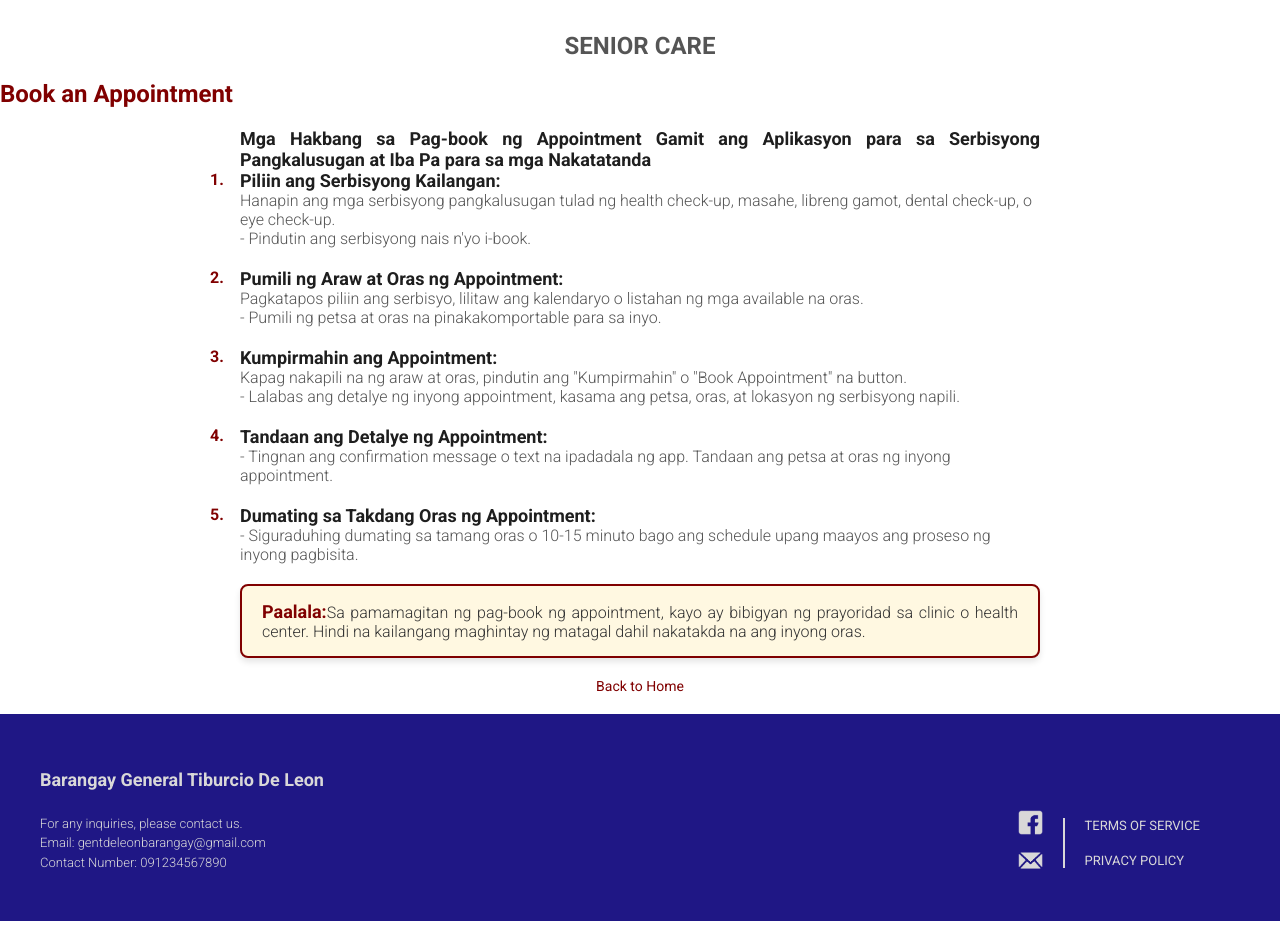
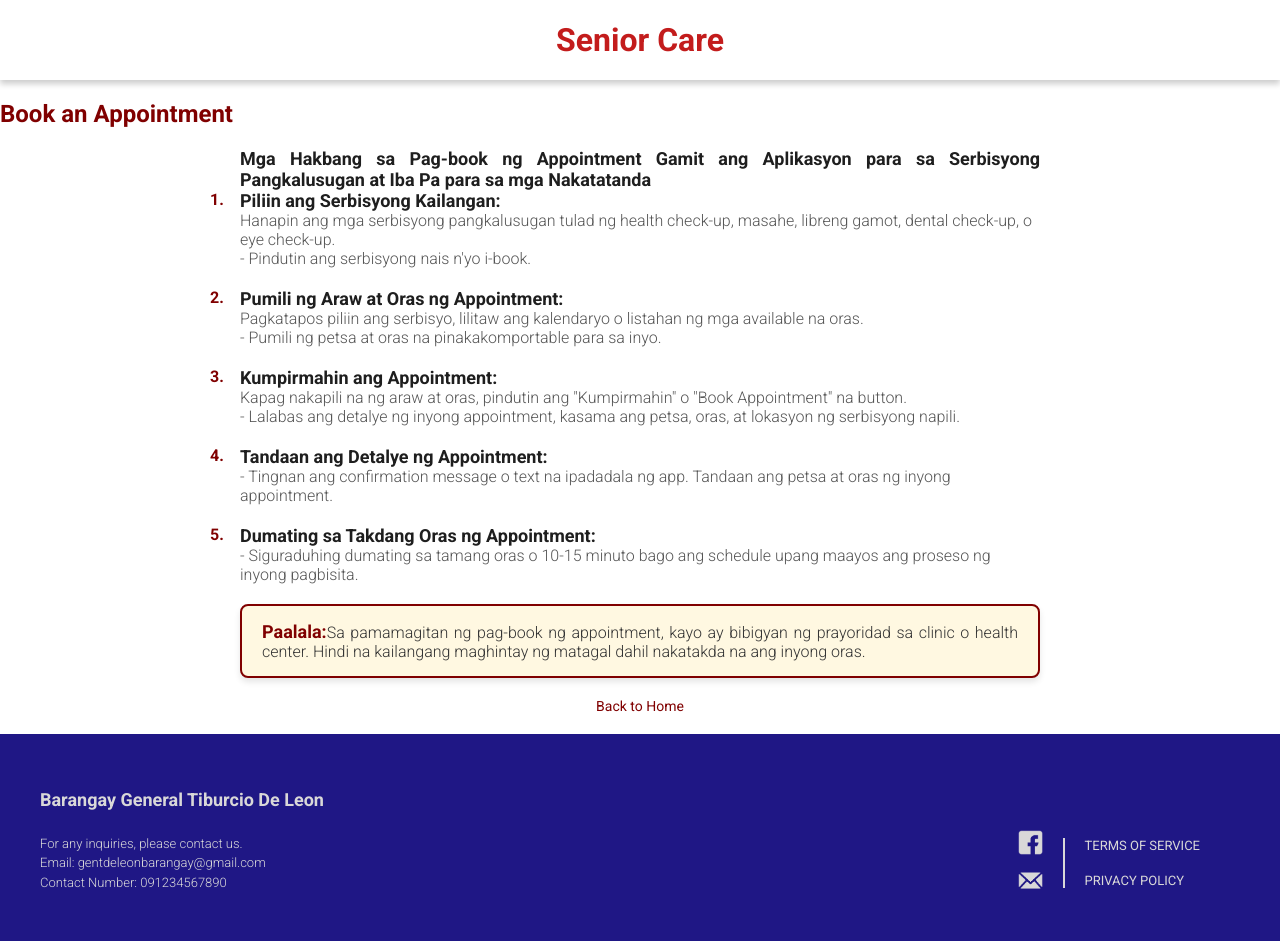
Before and after one commit to Gothboi26/SeniorWEb, a React (Create React App) app in the folder companion/: page /senior-care in a window 1280 px wide. Built offline with nearby package versions, Linux system fonts and the light colour scheme.

Commit message:
I modified the files.

```diff
--- a/companion/src/Emergency.css
+++ b/companion/src/Emergency.css
@@ -32,7 +32,7 @@ body {
 .emergency-title-container h1 {
   font-size: 2rem;
   font-weight: bold;
-  color: #b71c1c;
+  color: #C31C1C;
   margin: 0; /* Removes extra spacing */
   text-align: center; /* Center text within the element */
 }
--- a/companion/src/SeniorCare.css
+++ b/companion/src/SeniorCare.css
@@ -20,10 +20,24 @@
   background-color: #a00000; /* Darker maroon on hover */
 }
 
-h4 {
-  font-size: 20px;
-  color: #800000;
-  text-align: center;
+
+/* Senior Title Container */
+.senior-title-container {
+  width: 100%;
+  height: 80px;
+  display: flex;
+  align-items: center;
+  justify-content: center;
+  background-color: #ffffff;
+  box-shadow: 0px 4px 6px rgba(0, 0, 0, 0.2); /* Added drop shadow */
+}
+
+.senior-title {
+  font-size: 2rem;
+  font-weight: bold;
+  color: #C31C1C;
+  margin: 0; /* Removes extra spacing */
+  text-align: center; /* Center text within the element */
 }
 h2 {
   color: #800000;
--- a/companion/src/SeniorCare.js
+++ b/companion/src/SeniorCare.js
@@ -150,7 +150,14 @@ const SeniorCare = ({ role, handleLogout }) => {
   return (
     <div className="senior-care-container">
       <Navbar role={role} handleLogout={handleLogout} />
-      <h4 className="section-title">SENIOR CARE</h4>
+      <div className="senior-title-container">
+        <h1 className="senior-title">Senior Care</h1>
+      </div>
+
+      <div className="">
+
+      </div>
+
       <h2 className="section-appointment">Book an Appointment</h2>
       <ol className="instruction-list">
         <strong>
```
